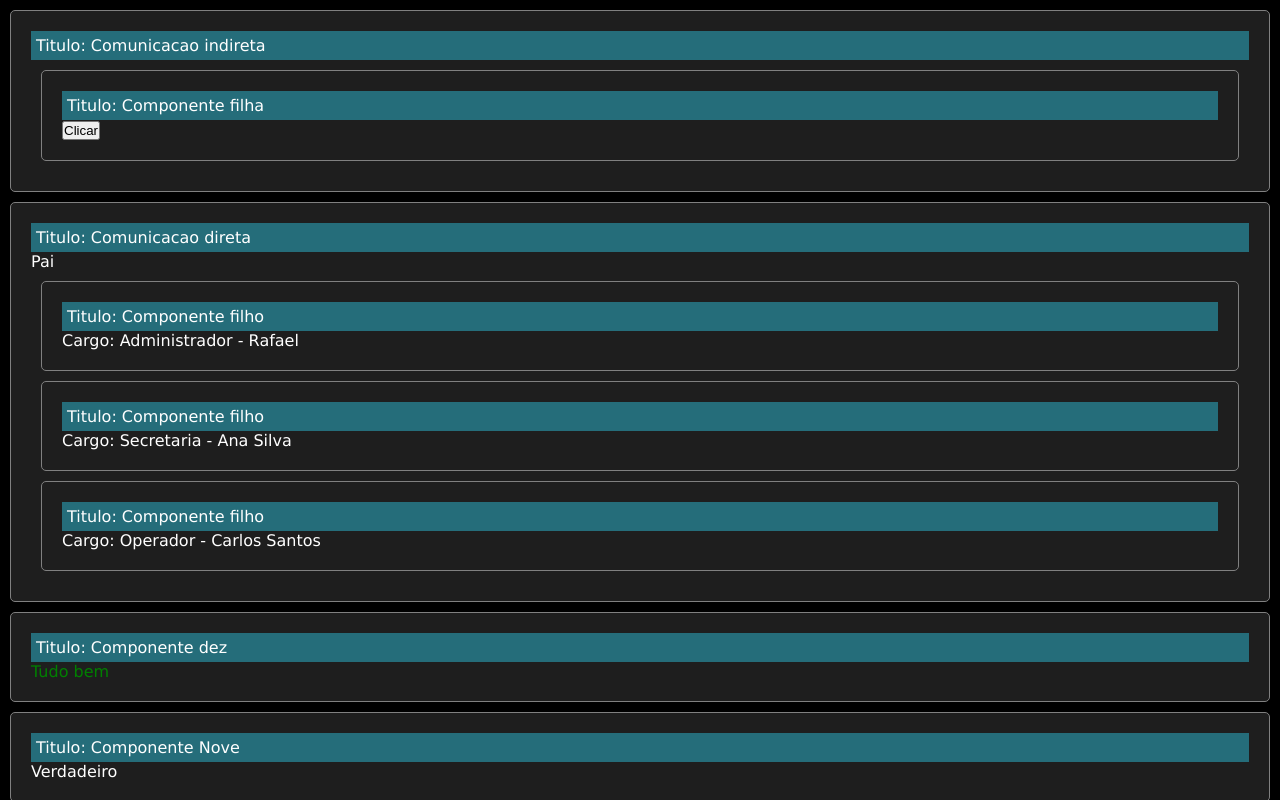
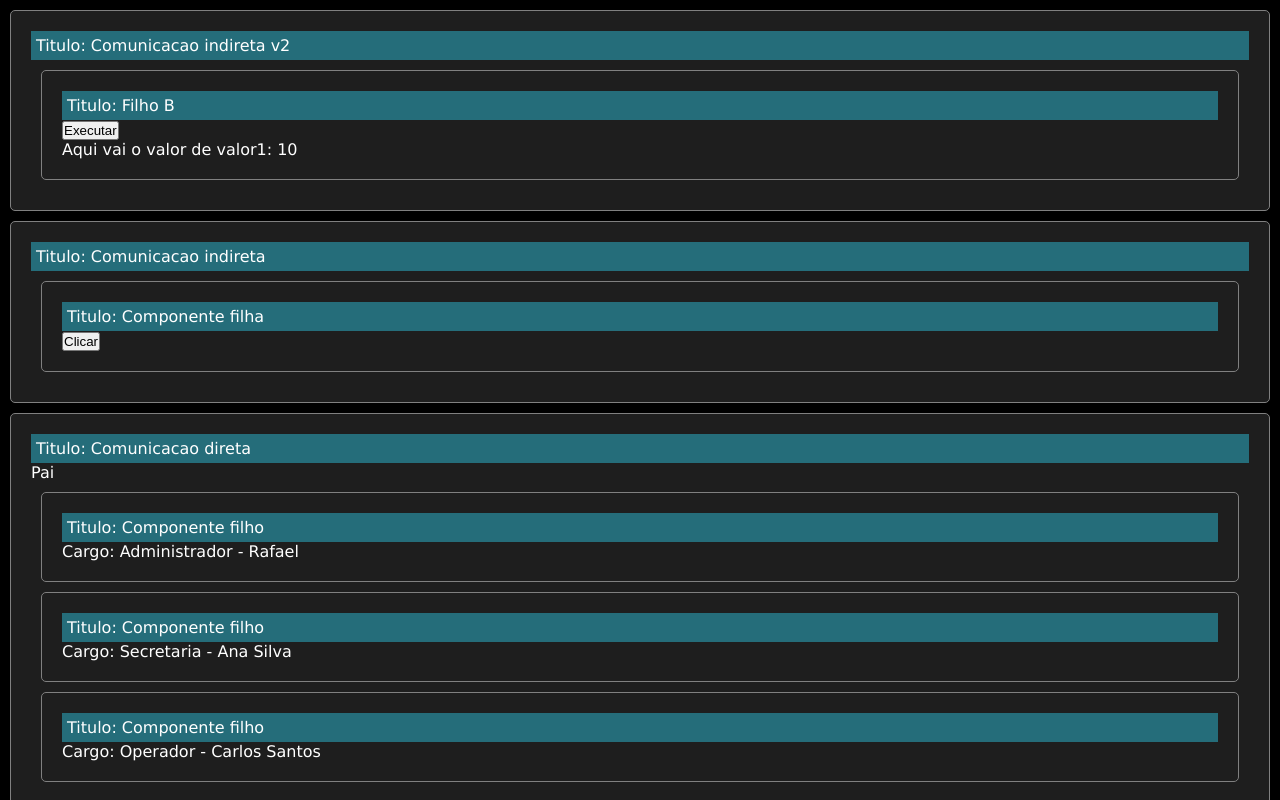
Before and after one commit to rafaelandradegs/curso-react-joao-ribeiro, a React (Vite) app: page / in a window 1280 px wide. Shown: the top 800 px of the page. Built offline with nearby package versions, Linux system fonts and the light colour scheme.

Commit message:
Comunicacao indireta entre componentes mais detalhados

```diff
--- a/src/App.jsx
+++ b/src/App.jsx
@@ -11,12 +11,14 @@ import { ComponenteUm } from './components/ComponenteUm'
 import { ComponenteNove } from './components/ComponenteNove'
 import { ComponentePai } from './components/comunicacao_direta/ComponentePai'
 import { ComponenteMae } from './components/comunicacao_indireta/ComponenteMae'
+import { ComponenteA } from './components/comunicacao_indireta_2/ComponenteA'
 
 import './style.css'
 
 export default function App() {
   return (
     <div>
+      <ComponenteA titulo="Comunicacao indireta v2" />
       <ComponenteMae titulo="Comunicacao indireta" />
       <ComponentePai titulo="Comunicacao direta"></ComponentePai>
       <ComponenteDez titulo="Componente dez" corTexto="green" />
--- /dev/null
+++ b/src/components/comunicacao_indireta_2/ComponenteA.jsx
@@ -0,0 +1,15 @@
+import React from 'react'
+import { ComponenteB } from './ComponenteB'
+
+export const ComponenteA = props => {
+  function executar(valor1, valor2) {
+    console.log(valor1, valor2)
+  }
+
+  return (
+    <div className="componente">
+      <p className="titulo">Titulo: {props.titulo}</p>
+      <ComponenteB titulo="Filho B" funcao={executar} />
+    </div>
+  )
+}
--- /dev/null
+++ b/src/components/comunicacao_indireta_2/ComponenteB.jsx
@@ -0,0 +1,17 @@
+import React, { useState } from 'react'
+
+export function ComponenteB(props) {
+  const valor1 = 10
+
+  function escutar() {
+    props.funcao(Math.random(), 'rafael')
+  }
+
+  return (
+    <div className="componente">
+      <p className="titulo">Titulo: {props.titulo}</p>
+      <button onClick={escutar}>Executar</button>
+      <p>Aqui vai o valor de valor1: {valor1}</p>
+    </div>
+  )
+}
```
